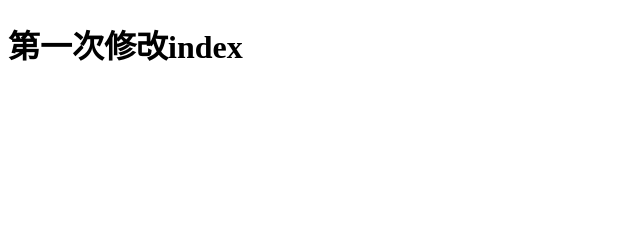
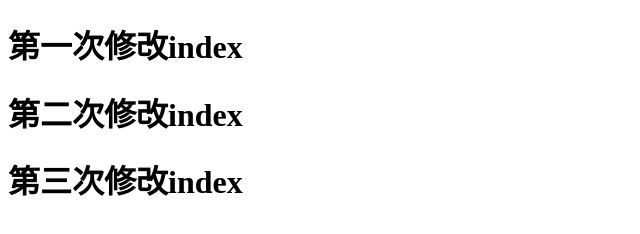
Before and after one commit to AndyWpf/test001, a plain HTML site: page index.html in a window 1280 px wide. Shown: the whole page, without its empty margins (0-640 px from the left). Drawn offline with Linux system fonts and the light colour scheme.

Commit message:
第三次修改index

```diff
--- a/index.html
+++ b/index.html
@@ -7,5 +7,7 @@
 </head>
 <body>
     <h1>第一次修改index</h1>
+    <h1>第二次修改index</h1>
+    <h1>第三次修改index</h1>
 </body>
 </html>
```
